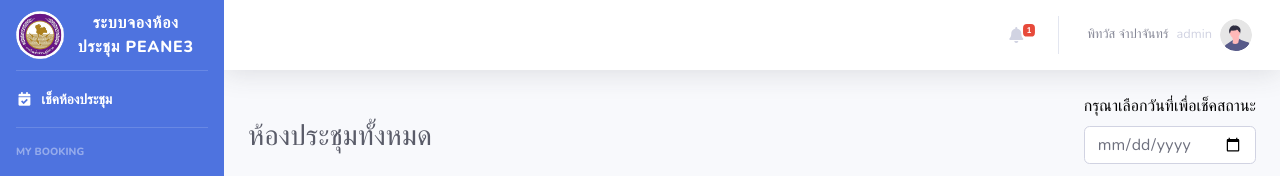
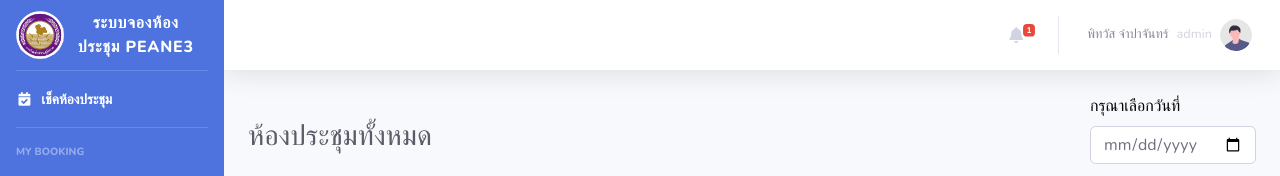
Before and after one commit to peane3mtrv/peane3mtrv.github.io, a website with bundled scripts: page index.html in a window 1280 px wide. Shown: the top 176 px of the page. Built offline with nearby package versions, Linux system fonts and the light colour scheme; no server answers.

```diff
--- a/index.html
+++ b/index.html
@@ -265,7 +265,7 @@
                     <div class="d-sm-flex align-items-center justify-content-between mb-4">
                         <h1 class="h3 mb-0 text-gray-800">ห้องประชุมทั้งหมด</h1>
                         <div class="form-group">
-                            <label for="date" style="color:black">กรุณาเลือกวันที่เพื่อเช็คสถานะ</label>
+                            <label for="date" style="color:black">กรุณาเลือกวันที่</label>
                             <input type="date" class="form-control" id="date">
                         </div>
                     </div>
```
